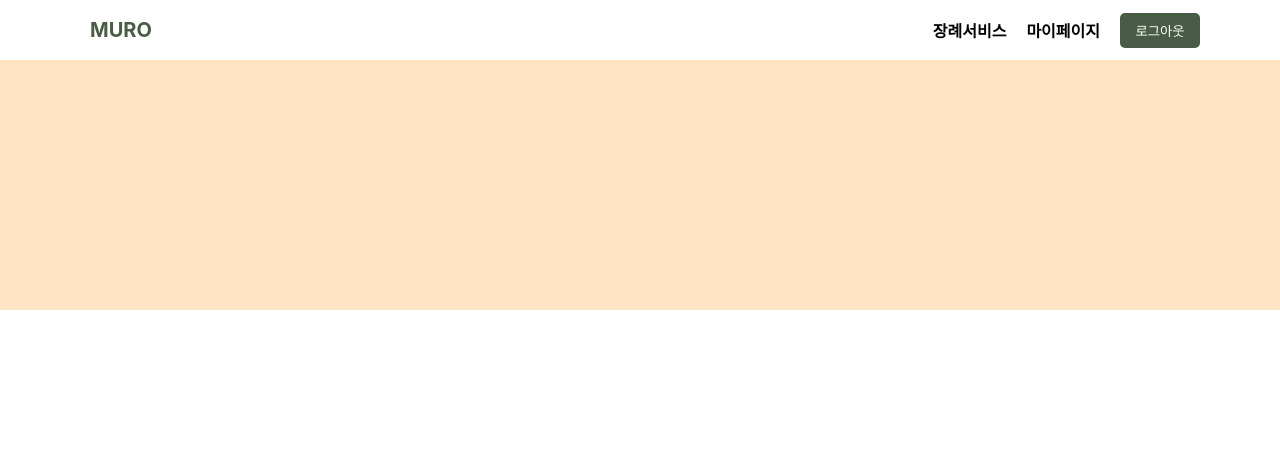
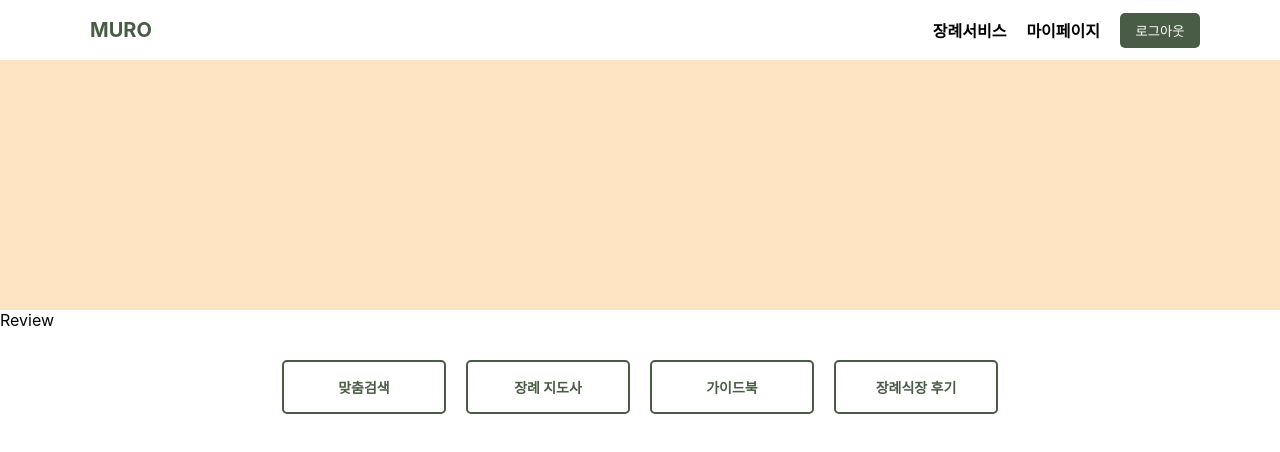
Before and after one commit to 23Software5/FrontEnd, a React (Create React App) app: page /review in a window 1280 px wide. Shown: the top 452 px of the page. Built offline with nearby package versions, Linux system fonts and the light colour scheme.

Commit message:
body 메뉴 라우터

```diff
--- a/src/App.js
+++ b/src/App.js
@@ -1,9 +1,14 @@
 import React from "react";
-import { BrowserRouter as Router, Routes, Route } from "react-router-dom";
+import { BrowserRouter as Router, Routes, Route, Link } from "react-router-dom";
 import Header from "./components/Header";
 import FuneralService from "./pages/FuneralService";
-import "./App.css"
+import "./App.css";
 import Mypage from "./pages/Mypage";
+import Search from "./pages/Search";
+import Body from "./components/Body";
+import Instructor from "./pages/Instructor";
+import Guide from "./pages/Guide";
+import Review from "./pages/Review";
 
 function App() {
   return (
@@ -13,8 +18,15 @@ function App() {
         <div className="img"></div>
         <Routes>
           <Route path="/funeral-service" element={<FuneralService />} />
-          <Route path="/mypage" element={<Mypage />}/>
+          <Route path="/mypage" element={<Mypage />} />
+          <Route path="/search" element={<Search />} />
+          <Route path="/instructor" element={<Instructor />} />
+          <Route path="/guide" element={<Guide />} />
+          <Route path="/review" element={<Review />} />
         </Routes>
+        <Body />
+
+
       </div>
     </Router>
   );
--- /dev/null
+++ b/src/components/Body.js
@@ -0,0 +1,23 @@
+import React from "react";
+import { Link } from "react-router-dom";
+import "../styles/Body.css";
+const Body = () => {
+  return (
+    <div className="body">
+      <Link to="/search" className="body-btn">
+        <div>맞춤검색</div>
+      </Link>
+      <Link to="/instructor" className="body-btn">
+        <div>장례 지도사</div>
+      </Link>
+      <Link to="/guide" className="body-btn">
+        <div>가이드북</div>
+      </Link>
+      <Link to="/review" className="body-btn">
+        <div>장례식장 후기</div>
+      </Link>
+    </div>
+  );
+};
+
+export default Body;
--- /dev/null
+++ b/src/pages/Guide.js
@@ -0,0 +1,9 @@
+import React from 'react'
+
+const Guide = () => {
+  return (
+    <div>Guide</div>
+  )
+}
+
+export default Guide
--- /dev/null
+++ b/src/pages/Instructor.js
@@ -0,0 +1,9 @@
+import React from 'react'
+
+const Instructor = () => {
+  return (
+    <div>Instructor</div>
+  )
+}
+
+export default Instructor
--- /dev/null
+++ b/src/pages/Review.js
@@ -0,0 +1,9 @@
+import React from 'react'
+
+const Review = () => {
+  return (
+    <div>Review</div>
+  )
+}
+
+export default Review
--- /dev/null
+++ b/src/pages/Search.js
@@ -0,0 +1,9 @@
+import React from 'react'
+
+const Search = () => {
+  return (
+    <div>Search</div>
+  )
+}
+
+export default Search
--- /dev/null
+++ b/src/styles/Body.css
@@ -0,0 +1,31 @@
+.body{
+  display: flex;
+  justify-content: center;
+  align-items: center;
+  padding: 20px;
+}
+.body-btn{
+  width: 160px;
+  height: 50px;
+  margin: 10px;
+  border-radius: 5px;
+  border: solid 2px #495c45;
+  font-size: 14px;
+  font-weight: bold;
+  color:#495c45;
+  background-color: white;
+  text-decoration: none;
+  display: flex;
+  align-items: center;
+  justify-content: center;
+}
+
+.body-btn:hover {
+  background-color: #495c45;
+  color: white;
+}
+
+.body-btn:active {
+  background-color: #495c45;
+  color: white;
+}
```
Also changed, not shown: src/App.css (line endings or trailing spaces).
